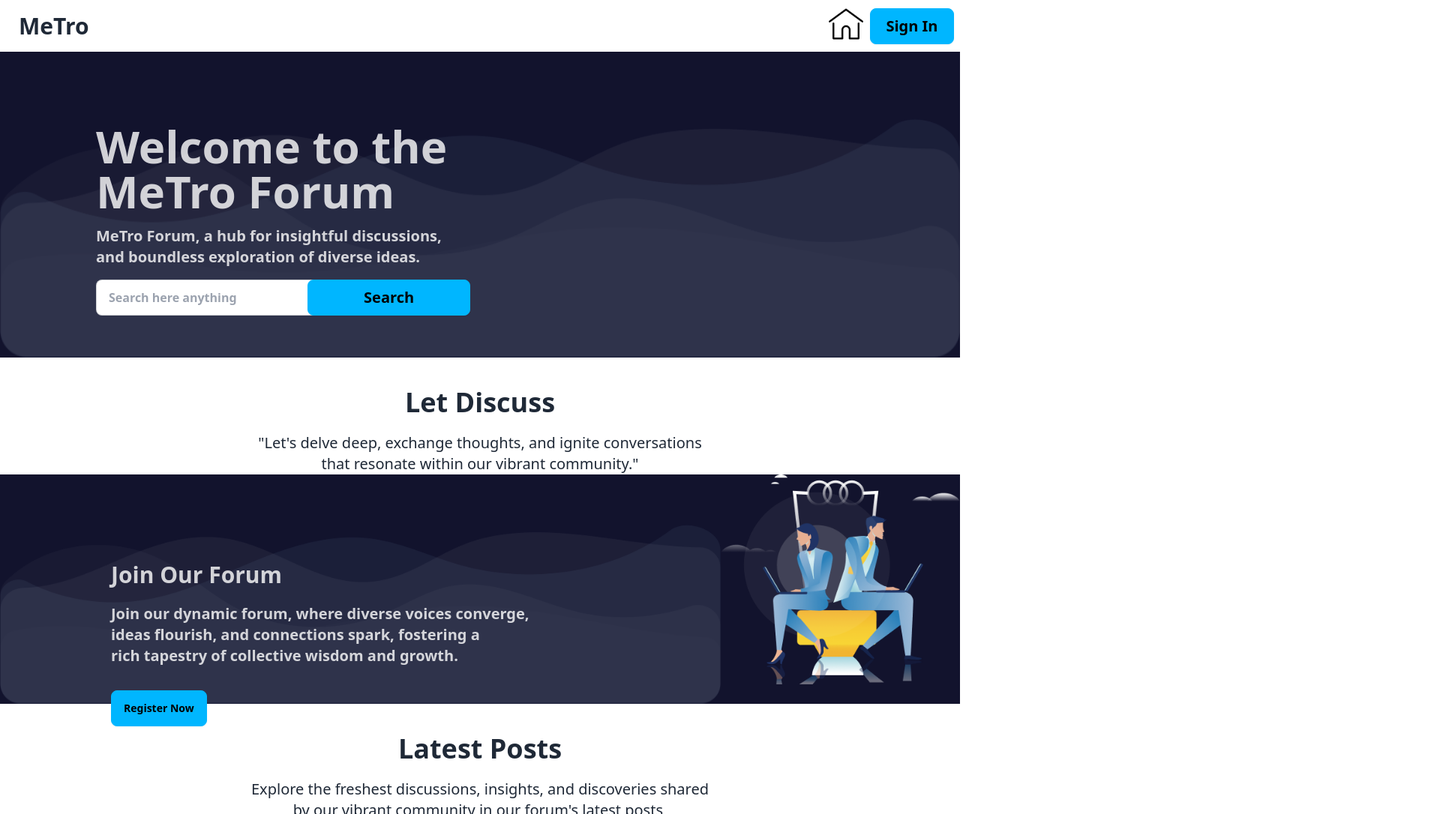
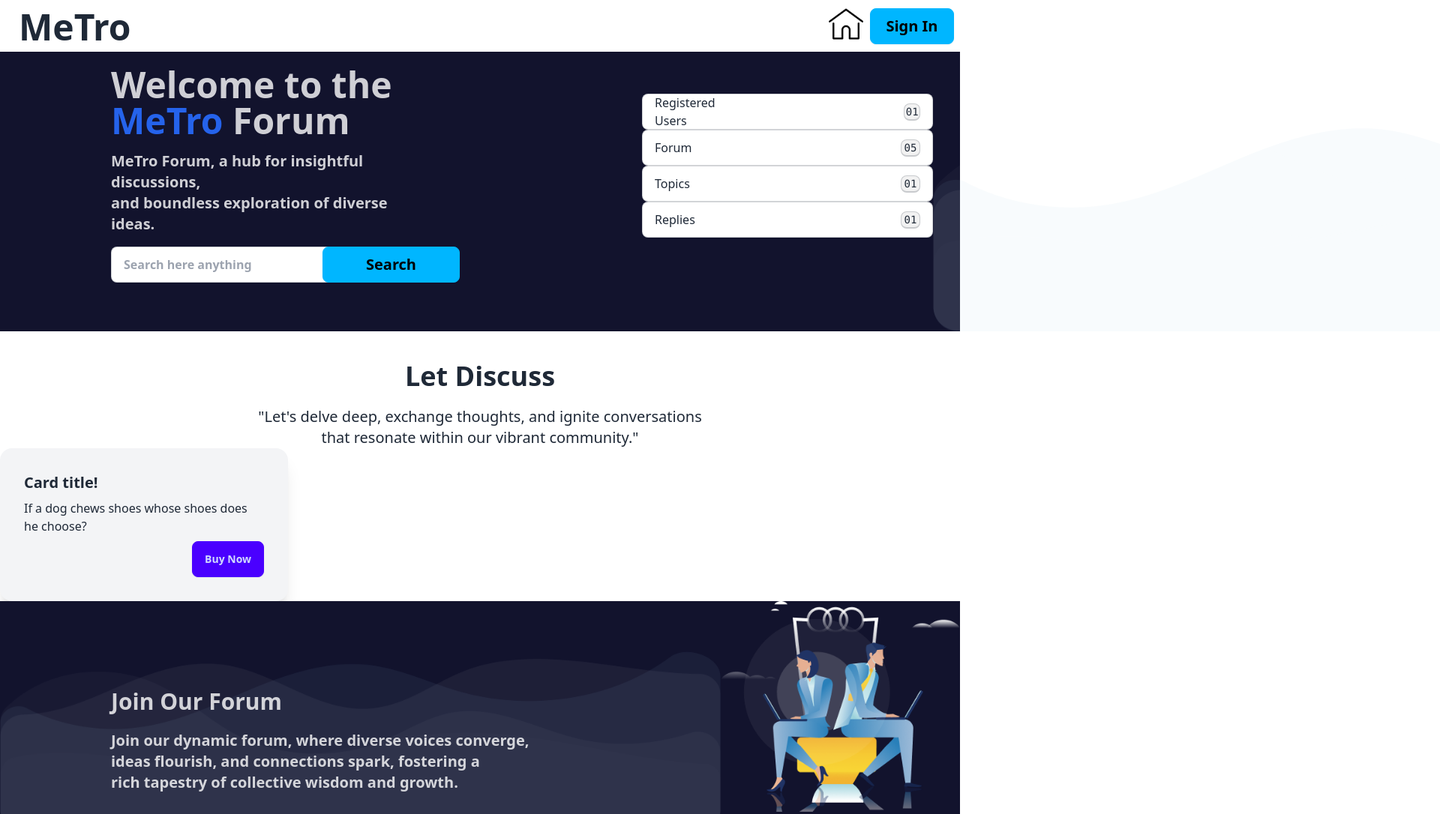
Before and after one commit to Abdullah3d/Api-forum-repo, a plain HTML site: page index.html in a window 1280 px wide. Shown: the top 1086 px of the page at 75% size, 1920 px wide, since content can reach past the window. Drawn offline with nearby package versions, Linux system fonts and the light colour scheme; no server answers.

Commit message:
second commit

```diff
--- a/index.html
+++ b/index.html
@@ -8,17 +8,18 @@
   <link href="https://cdn.jsdelivr.net/npm/daisyui@4.7.2/dist/full.min.css" rel="stylesheet" type="text/css" />
   <script src="https://cdn.tailwindcss.com"></script>
 </head>
+
 <body>
   <header>
     <!-- Navbar -->
     <div class="navbar bg-base-100">
       <div class="flex-1">
-              <a class="btn btn-ghost text-3xl">MeTro</a>
+        <a class="btn btn-ghost text-5xl">MeTro</a>
       </div>
       <div class="flex gap-2">
         <div class="dropdown dropdown-end">
           <div tabindex="0" role="button" class="btn btn-ghost btn-circle avatar">
-                    <div >
+            <div>
               <img alt="" src="images/home_263115.png" />
             </div>
           </div>
@@ -32,44 +33,44 @@
       </div>
     </div>
     <!-- Banner section -->
-          <section>
-            <div>
-                <div class="relative">
-                <div>
-                  <img class="bg-[#12132D] w-full" src="images/bgbanner.png" alt="">
-                </div>
-                  <div class="absolute top-24 text-6xl text-[#FFFFFFCC] font-extrabold ml-32">
-                    <h1><p>Welcome to the<br> <span>MeTro</span> Forum</p></h1>
-                    <p class="text-xl mt-4">MeTro Forum, a hub for insightful discussions, <br> and boundless exploration of diverse ideas.</p>
+    <div class="flex bg-[#12132D]">
+      <div class="p-5 text-[#FFFFFFCC] top-24 text-5xl  font-extrabold ml-32">
+        <h1>
+        <p>Welcome to the<br> <span class="text-blue-600">MeTro</span> Forum</p>
+      </h1>
+      <p class="text-xl mt-4">MeTro Forum, a hub for insightful discussions, <br> and boundless exploration of
+        diverse ideas.</p>
       <label class="input input-bordered flex items-center gap-5 mt-4">
         <input type="text" class="grow" placeholder="Search here anything" />
         <button class="btn btn-info w-2/4 text-xl font-bold">Search</button>
       </label>
+    </div>
+      <div class="ml-72 mt-14">
+        <label class="input input-bordered flex items-center gap-2">
+          Registered Users
+          <input type="text" class="grow" placeholder="" />
+          <kbd class="kbd kbd-sm">01</kbd>
+        </label>
+        <label class="input input-bordered flex items-center gap-2">
+          Forum
+          <input type="text" class="grow" placeholder="" />
+          <kbd class="kbd kbd-sm">05</kbd>
+        </label>
+        <label class="input input-bordered flex items-center gap-2">
+          Topics
+          <input type="text" class="grow" placeholder="" />
+          <kbd class="kbd kbd-sm">01</kbd>
+        </label>
+        <label class="input input-bordered flex items-center gap-2">
+          Replies
+          <input type="text" class="grow" placeholder="" />
+          <kbd class="kbd kbd-sm">01</kbd>
+        </label>
+      </div>
+      <img src="images/bgbanner.png" alt="">
+    </div>
 
-                </div>
-                <!-- Kaj baki  -->
-                <!-- <label class="input input-bordered  items-center gap-2">
-                  Name
-                  <input type="text" class="grow" placeholder="Daisy" />
-                </label>
-                <label class="input input-bordered  items-center gap-2">
-                  Email
-                  <input type="text" class="grow" placeholder="daisy@site.com" />
-                </label>
-                <label class="input input-bordered items-center gap-2">
-                  <input type="text" class="grow" placeholder="Search" />
-                  <kbd class="kbd kbd-sm">⌘</kbd>
-                  <kbd class="kbd kbd-sm">K</kbd>
-                </label>
-                <label class="input input-bordered  items-center gap-2">
-                  <input type="text" class="grow" placeholder="Search" />
-                  <span class="badge badge-info">Optional</span>
-                </label> -->
-                 </div>
-                </div>
-            </div>
     <!--  -->
-          </section>
   </header>
   <main>
     <!--  -->
@@ -77,7 +78,19 @@
       <div class="container text-center mt-10">
         <h1 class="text-4xl font-extrabold mb-5">Let Discuss</h1>
         <P class="text-xl">
-            "Let's delve deep, exchange thoughts, and ignite conversations<br> that resonate within our vibrant community."</P>
+          "Let's delve deep, exchange thoughts, and ignite conversations<br> that resonate within our vibrant
+          community."</P>
+      </div>
+      <div id="card-container">
+        <div class="card w-96 bg-gray-100 shadow-xl">
+          <div class="card-body">
+            <h2 class="card-title">Card title!</h2>
+            <p>If a dog chews shoes whose shoes does he choose?</p>
+            <div class="card-actions justify-end">
+              <button class="btn btn-primary">Buy Now</button>
+            </div>
+          </div>
+        </div>
       </div>
     </section>
     <!--  -->
@@ -95,7 +108,8 @@
         </div>
         <div class="absolute p-5 top-24 text-xl text-[#FFFFFFCC] font-extrabold ml-32">
           <h1 class="text-3xl font-extrabold">Join Our Forum</h1>
-        <p class="text-xl font-bold mt-5">Join our dynamic forum, where diverse voices converge,<br> ideas flourish, and connections spark, fostering a<br> rich tapestry of collective wisdom and growth.</p>
+          <p class="text-xl font-bold mt-5">Join our dynamic forum, where diverse voices converge,<br> ideas flourish,
+            and connections spark, fostering a<br> rich tapestry of collective wisdom and growth.</p>
           <button class="btn btn-info mt-8 p-4">Register Now</button>
         </div>
       </div>
@@ -106,7 +120,8 @@
       <div class="container text-center mt-10">
         <h1 class="text-4xl font-extrabold mb-5">Latest Posts</h1>
         <P class="text-xl">
-            Explore the freshest discussions, insights, and discoveries shared<br>by our vibrant community in our forum's latest posts,<br> where knowledge meets curiosity and sparks fly.</P>
+          Explore the freshest discussions, insights, and discoveries shared<br>by our vibrant community in our forum's
+          latest posts,<br> where knowledge meets curiosity and sparks fly.</P>
       </div>
     </section>
     <!-- static part end -->
@@ -122,9 +137,21 @@
       </aside>
       <nav>
         <div class="grid grid-flow-col gap-4">
-            <a><svg xmlns="http://www.w3.org/2000/svg" width="24" height="24" viewBox="0 0 24 24" class="fill-current"><path d="M24 4.557c-.883.392-1.832.656-2.828.775 1.017-.609 1.798-1.574 2.165-2.724-.951.564-2.005.974-3.127 1.195-.897-.957-2.178-1.555-3.594-1.555-3.179 0-5.515 2.966-4.797 6.045-4.091-.205-7.719-2.165-10.148-5.144-1.29 2.213-.669 5.108 1.523 6.574-.806-.026-1.566-.247-2.229-.616-.054 2.281 1.581 4.415 3.949 4.89-.693.188-1.452.232-2.224.084.626 1.956 2.444 3.379 4.6 3.419-2.07 1.623-4.678 2.348-7.29 2.04 2.179 1.397 4.768 2.212 7.548 2.212 9.142 0 14.307-7.721 13.995-14.646.962-.695 1.797-1.562 2.457-2.549z"></path></svg></a>
-            <a><svg xmlns="http://www.w3.org/2000/svg" width="24" height="24" viewBox="0 0 24 24" class="fill-current"><path d="M19.615 3.184c-3.604-.246-11.631-.245-15.23 0-3.897.266-4.356 2.62-4.385 8.816.029 6.185.484 8.549 4.385 8.816 3.6.245 11.626.246 15.23 0 3.897-.266 4.356-2.62 4.385-8.816-.029-6.185-.484-8.549-4.385-8.816zm-10.615 12.816v-8l8 3.993-8 4.007z"></path></svg></a>
-            <a><svg xmlns="http://www.w3.org/2000/svg" width="24" height="24" viewBox="0 0 24 24" class="fill-current"><path d="M9 8h-3v4h3v12h5v-12h3.642l.358-4h-4v-1.667c0-.955.192-1.333 1.115-1.333h2.885v-5h-3.808c-3.596 0-5.192 1.583-5.192 4.615v3.385z"></path></svg></a>
+          <a><svg xmlns="http://www.w3.org/2000/svg" width="24" height="24" viewBox="0 0 24 24" class="fill-current">
+              <path
+                d="M24 4.557c-.883.392-1.832.656-2.828.775 1.017-.609 1.798-1.574 2.165-2.724-.951.564-2.005.974-3.127 1.195-.897-.957-2.178-1.555-3.594-1.555-3.179 0-5.515 2.966-4.797 6.045-4.091-.205-7.719-2.165-10.148-5.144-1.29 2.213-.669 5.108 1.523 6.574-.806-.026-1.566-.247-2.229-.616-.054 2.281 1.581 4.415 3.949 4.89-.693.188-1.452.232-2.224.084.626 1.956 2.444 3.379 4.6 3.419-2.07 1.623-4.678 2.348-7.29 2.04 2.179 1.397 4.768 2.212 7.548 2.212 9.142 0 14.307-7.721 13.995-14.646.962-.695 1.797-1.562 2.457-2.549z">
+              </path>
+            </svg></a>
+          <a><svg xmlns="http://www.w3.org/2000/svg" width="24" height="24" viewBox="0 0 24 24" class="fill-current">
+              <path
+                d="M19.615 3.184c-3.604-.246-11.631-.245-15.23 0-3.897.266-4.356 2.62-4.385 8.816.029 6.185.484 8.549 4.385 8.816 3.6.245 11.626.246 15.23 0 3.897-.266 4.356-2.62 4.385-8.816-.029-6.185-.484-8.549-4.385-8.816zm-10.615 12.816v-8l8 3.993-8 4.007z">
+              </path>
+            </svg></a>
+          <a><svg xmlns="http://www.w3.org/2000/svg" width="24" height="24" viewBox="0 0 24 24" class="fill-current">
+              <path
+                d="M9 8h-3v4h3v12h5v-12h3.642l.358-4h-4v-1.667c0-.955.192-1.333 1.115-1.333h2.885v-5h-3.808c-3.596 0-5.192 1.583-5.192 4.615v3.385z">
+              </path>
+            </svg></a>
         </div>
         <p>2017, All Rights Reserved.</p>
       </nav>
--- a/js/index.js
+++ b/js/index.js
@@ -1,15 +1,28 @@
 const loadCard = async() => {
-    const res = await fetch('https://openapi.programming-hero.com/api/retro-forum/latest-posts');
+    const res = await fetch('https://openapi.programming-hero.com/api/retro-forum/posts');
     const data = await res.json();
-    const card = data;
-    displayCards(card);
+    const cards = data;
+    displayCards(cards);
 }
-const displayCards = card => {
-    console.log(card)
+const displayCards = cards => {
+    // console.log(card)
+   const cardContainer1 = document.getElementById('card-container');
+
+    cards.posts.forEach ((card) => {
+        console.log(card);
+
+         const cardContainer = document.createElement('div');
+         cardContainer.classList = `card w-96 bg-gray-100 shadow-xl`;
+         cardContainer.innerHTML = `
+         <div class="card-body">
+         <h2 class="card-title"></h2>
+         <p>If a dog chews shoes whose shoes does he choose?</p>
+         <div class="card-actions justify-end">
+        <button class="btn btn-primary">Buy Now</button>
+         </div>
+         `;
+         cardContainer1.appendChild(cardContainer);
+    });
 }
-card.forEach (card => {
-    console.log(card);
 
-});
-
-// loadCard();
+loadCard();
```
Lines whose indentation alone changed are shown as unchanged.
